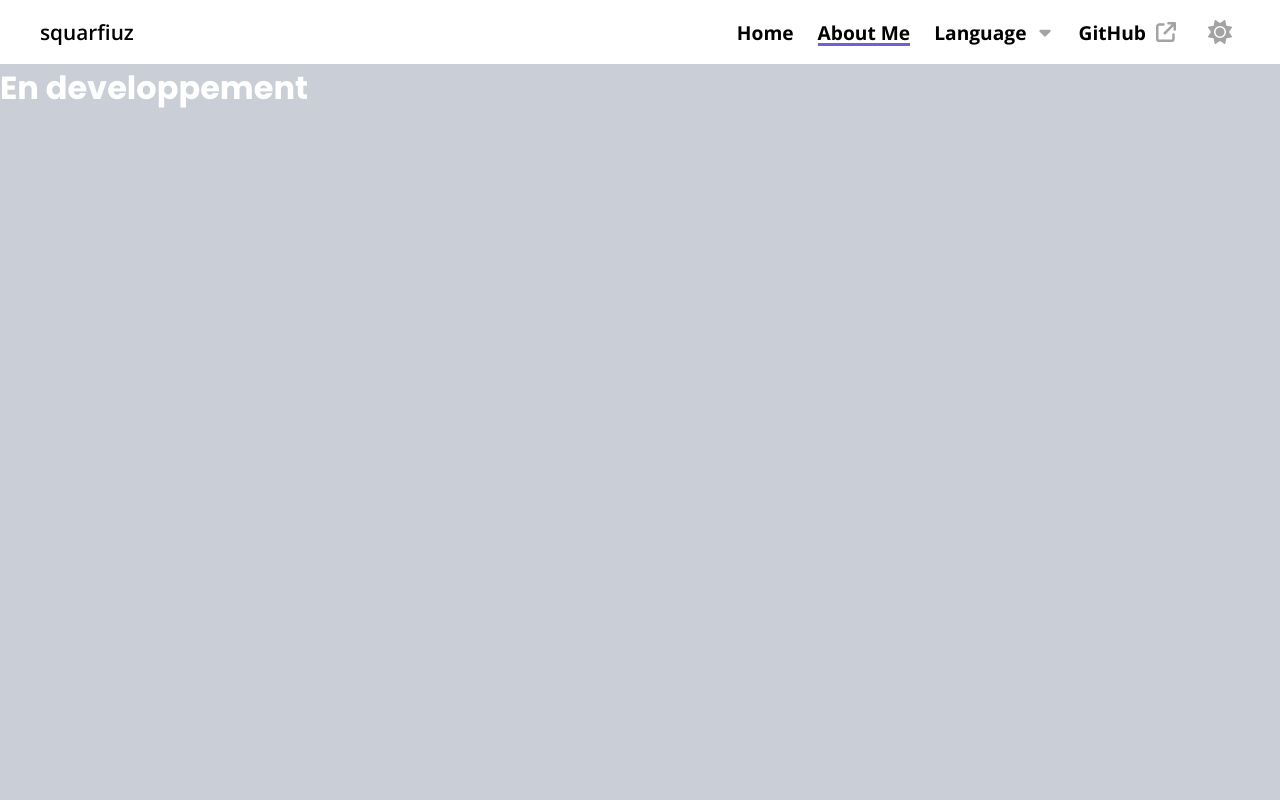
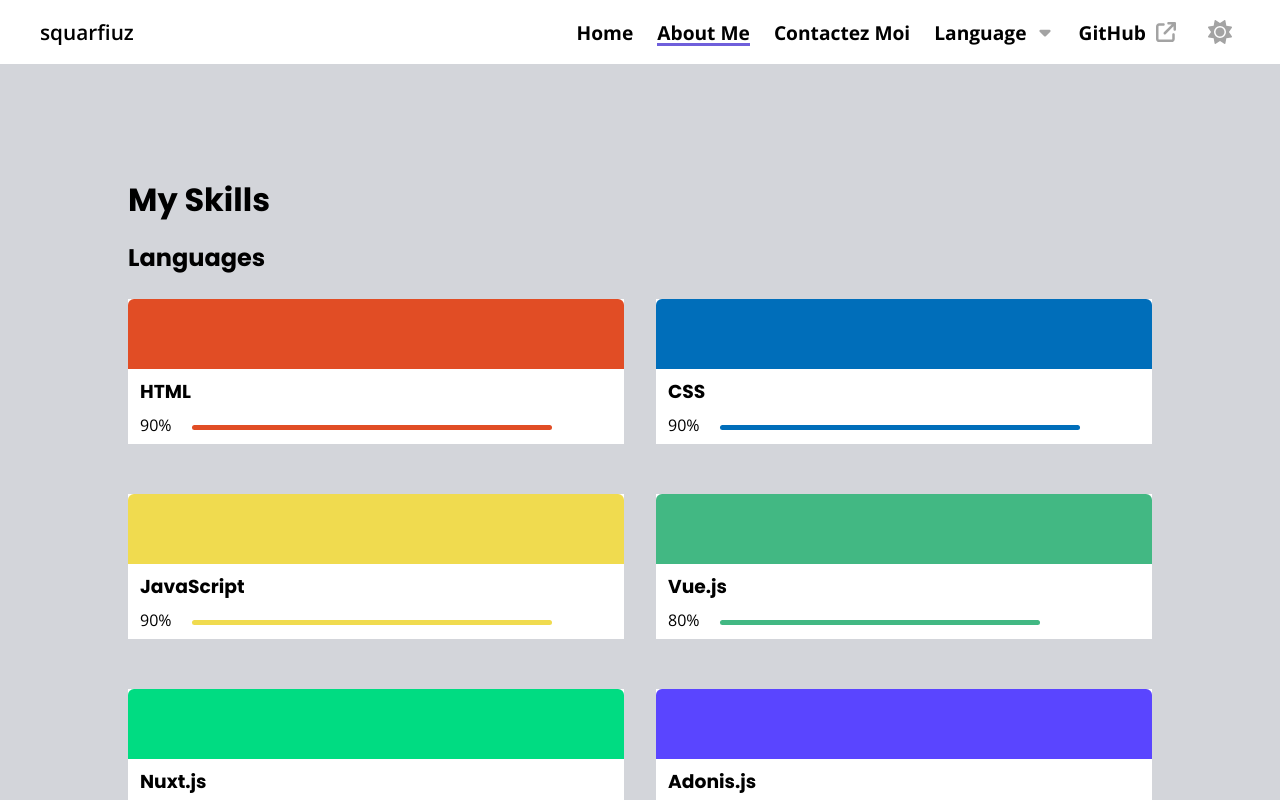
Before and after one commit to squarfiuz/portfolio, a Vue app: page /aboutme in a window 1280 px wide. Shown: the top 800 px of the page. Built offline with nearby package versions, Linux system fonts and the light colour scheme.

Commit message:
Add aboutme

```diff
--- a/public/index.html
+++ b/public/index.html
@@ -1,5 +1,5 @@
 <!DOCTYPE html>
-<html lang="en">
+<html>
   <head>
     <meta charset="utf-8">
     <meta http-equiv="X-UA-Compatible" content="IE=edge">
--- a/src/App.vue
+++ b/src/App.vue
@@ -40,9 +40,9 @@ html.dark {
 }
 
 html.light {
-  --scrollbar-track: #caced6;
+  --scrollbar-track: #d3d5da;
   --scrollbar-thumb: #fff;
-  --background-color: #caced6;
+  --background-color: #d3d5da;
   --navbar-color: #fff;
   --dropdown-color: #fff;
   --card-color: #fff;
--- a/src/assets/translation/en.json
+++ b/src/assets/translation/en.json
@@ -4,6 +4,7 @@
       "navlinks": {
         "home": "Home",
         "aboutme": "About Me",
+        "contactme": "Contactez Moi",
         "language": "Language",
         "github": "GitHub"
       }
@@ -18,6 +19,14 @@
           "discord_profile": "My Discord profile",
           "discord_server": "My Discord guild"
         }
+      },
+      "aboutme": {
+        "title": "My Skills",
+        "subtitles": {
+          "languages": "Languages",
+          "os": "OS",
+          "design": "Design"
+        }
       }
     }
   }
--- a/src/assets/translation/fr.json
+++ b/src/assets/translation/fr.json
@@ -4,6 +4,7 @@
       "navlinks": {
         "home": "Accueil",
         "aboutme": "A Propos De Moi",
+        "contactme": "Contactez Moi",
         "language": "Langue",
         "github": "GitHub"
       }
@@ -18,6 +19,14 @@
           "discord_profile": "Mon profil Discord",
           "discord_server": "Mon serveur Discord"
         }
+      },
+      "aboutme": {
+        "title": "Mes Compétences",
+        "subtitles": {
+          "languages": "Languages",
+          "os": "OS",
+          "design": "Designe"
+        }
       }
     }
   }
--- a/src/components/Navbar.vue
+++ b/src/components/Navbar.vue
@@ -38,9 +38,29 @@
     </header>
     <aside :class="`sidebar ${sidebar_enable ? 'open' : ''}`">
       <nav class="nav-links">
-        <router-link to="/" :class="`link ${store.state.page === 'home' ? 'active' : ''}`">Acceuil</router-link>
-        <router-link to="/aboutme" :class="`link ${store.state.page === 'aboutme' ? 'active' : ''}`">A Propos De Moi</router-link>
-        <a href="https://github.com/squarfiuz/portfolio" target="_blank" class="link">GitHub <font-awesome-icon icon="arrow-up-right-from-square" type="fa" /></a>
+        <div v-for="navlink in navlinks" :key="navlink.id" class="item">
+          <router-link v-if="navlink.type === 'router-link'" :to="navlink.link" :class="`link ${store.state.page === navlink.id ? 'active' : ''}`">
+            {{ translation.navlinks[navlink.id] }}
+          </router-link>
+          <a v-if="navlink.type === 'link'" :href="navlink.link" target="_blank" class="link">
+            {{ translation.navlinks[navlink.id] }}
+            <font-awesome-icon type="fa" icon="arrow-up-right-from-square" class="icon" />
+          </a>
+          <div v-if="navlink.type === 'dropdown-link'" :class="`dropdown-link ${dropdown_active.includes(navlink.id) ? 'active' : ''}`">
+            <div class="dropdown" @click="dropdown_toggle(navlink.id)">
+              {{ translation.navlinks[navlink.id] }}
+              <font-awesome-icon type="fa" icon="caret-down" class="icon" />
+            </div>
+            <ul class="options">
+              <li v-for="option in navlink.options" :key="option.id" class="option">
+                <div v-if="option.type === 'button'" class="item">
+                  <font-awesome-icon :style="`opacity: ${store.state[navlink.id] === option.id ? '1' : '0'}`" type="fa" icon="caret-right" class="icon" />
+                  <div v-if="navlink.id === 'language'" :class="`button ${store.state.language === option.id ? 'active' : ''}`" @click="change_language(option.id)">{{ option.name }}</div>
+                </div>
+              </li>
+            </ul>
+          </div>
+        </div>
       </nav>
     </aside>
   </div>
@@ -62,6 +82,8 @@ const translation = translations[store.state.language].components.Navbar;
 
 const sidebar_enable = ref(false);
 
+const dropdown_active = ref([]);
+
 const navlinks = [
   {
     id: "home",
@@ -71,6 +93,11 @@ const navlinks = [
   {
     id: "aboutme",
     link: "/aboutme",
+    type: "router-link"
+  },
+  {
+    id: "contactme",
+    link: "/contactme",
     type: "router-link"
   },
   {
@@ -111,10 +138,101 @@ function sidebar_toggle() {
   sidebar_enable.value = !sidebar_enable.value;
 };
 
+function dropdown_toggle(name) {
+  if (dropdown_active.value.includes(name)) {
+    dropdown_active.value = dropdown_active.value.filter(item => item !== name);
+  } else {
+    dropdown_active.value.push(name);
+  }
+
+  console.log(dropdown_active);
+}
+
 
 </script>
 
 <style lang="scss" scoped>
+.nav-links {
+  display: flex;
+  align-items: center;
+
+  .link {
+    display: flex;
+    align-items: center;
+    background: linear-gradient(to top, var(--link-color-over) 0%, var(--link-color-over) 10%, transparent 10.01%) no-repeat left bottom / 0 100%;
+    color: var(--link-color);
+    margin-left: 1.5rem;
+    font-size: 1.2rem;
+    font-weight: 700;
+    transition: background-size 0.3s;
+
+    &:hover, &.active { background-size: 100% 100%; }
+
+    .icon {
+      fill: #a3a3a3;
+      margin-left: 10px;
+      height: 20px;
+      width: 20px;
+    }
+  }
+}
+
+.dropdown-link {
+  position: relative;
+
+  .dropdown {
+    cursor: pointer;
+    display: flex;
+    align-items: center;
+    color: var(--link-color);
+    margin-left: 1.5rem;
+    font-size: 1.2rem;
+    font-weight: 700;
+
+    .icon {
+      fill: #a3a3a3;
+      margin-left: 10px;
+      height: 18px;
+      width: 18px;
+    }
+  }
+
+  .options {
+    display: none;
+    top: 24px;
+    right: -8px;
+    background-color: var(--dropdown-color);
+    color: var(--text-color);
+    list-style: none;
+    border-radius: 6px;
+    padding: 12px 0;
+    min-width: 128px;
+    box-shadow: 0 12px 32px rgba(0, 0, 0, 0.1), 0 2px 6px rgba(0, 0, 0, 0.08);
+
+    .item {
+      display: flex;
+      align-items: center;
+
+      .button {
+        cursor: pointer;
+        background: linear-gradient(to top, var(--link-color-over) 0%, var(--link-color-over) 10%, transparent 10.01%) no-repeat left bottom / 0 100%;
+        margin-left: 8px;
+        line-height: 32px;
+        transition: background-size 0.3s;
+
+        &:hover, &.active { background-size: 100% 100%; }
+      }
+
+      .icon {
+        fill: #a3a3a3;
+        margin-left: 10px;
+        height: 18px;
+        width: 18px;
+      }
+    }
+  }
+}
+
 .navbar {
   position: fixed;
   top: 0;
@@ -150,6 +268,22 @@ function sidebar_toggle() {
     font-size: 1.3rem;
     font-weight: 600;
   }
+
+  .nav-links {
+    .dropdown-link {
+      position: relative;
+
+      &:hover {
+        .options { display: block; }
+      }
+
+      .options {
+        position: absolute;
+        top: 26px;
+        right: -8px;
+      }
+    }
+  }
 }
 
 .sidebar {
@@ -174,90 +308,14 @@ function sidebar_toggle() {
     padding: 1rem 1.5rem;
 
     .link { line-height: 46px; }
-  }
-}
 
-.nav-links {
-  display: flex;
-  align-items: center;
+    .dropdown-link {
+      .options {
+        padding: 5px 18px;
+      }
 
-  .link {
-    display: flex;
-    align-items: center;
-    background: linear-gradient(to top, var(--link-color-over) 0%, var(--link-color-over) 10%, transparent 10.01%) no-repeat left bottom / 0 100%;
-    color: var(--link-color);
-    margin-left: 1.5rem;
-    font-size: 1.2rem;
-    font-weight: 700;
-    transition: background-size 0.3s;
-
-    &:hover, &.active { background-size: 100% 100%; }
-
-    .icon {
-      fill: #a3a3a3;
-      margin-left: 10px;
-      height: 20px;
-      width: 20px;
-    }
-  }
-
-  .dropdown-link {
-    position: relative;
-
-    .dropdown {
-      cursor: pointer;
-      display: flex;
-      align-items: center;
-      color: var(--link-color);
-      margin-left: 1.5rem;
-      font-size: 1.2rem;
-      font-weight: 700;
-
-      .icon {
-        fill: #a3a3a3;
-        margin-left: 10px;
-        height: 18px;
-        width: 18px;
-      }
-    }
-
-    &:hover {
-      .options { display: block; }
-    }
-
-    .options {
-      position: absolute;
-      display: none;
-      top: 24px;
-      right: -8px;
-      background-color: var(--dropdown-color);
-      color: var(--text-color);
-      list-style: none;
-      border-radius: 6px;
-      padding: 12px 0;
-      min-width: 128px;
-      box-shadow: 0 12px 32px rgba(0, 0, 0, 0.1), 0 2px 6px rgba(0, 0, 0, 0.08);
-
-      .item {
-        display: flex;
-        align-items: center;
-
-        .button {
-          cursor: pointer;
-          background: linear-gradient(to top, var(--link-color-over) 0%, var(--link-color-over) 10%, transparent 10.01%) no-repeat left bottom / 0 100%;
-          margin-left: 8px;
-          line-height: 32px;
-          transition: background-size 0.3s;
-
-          &:hover, &.active { background-size: 100% 100%; }
-        }
-
-        .icon {
-          fill: #a3a3a3;
-          margin-left: 10px;
-          height: 18px;
-          width: 18px;
-        }
+      &.active {
+        .options { display: block; }
       }
     }
   }
--- a/src/pages/index/aboutme.vue
+++ b/src/pages/index/aboutme.vue
@@ -1,16 +1,280 @@
 <template>
   <div>
-    <h1 style="color: #fff">En developpement</h1>
+    <h1 class="title">{{ translation.title }}</h1>
+    <div class="skills">
+      <div v-for="skill in skills" :key="skill.id" class="skill">
+        <h2 class="subtitle">{{ translation.subtitles[skill.id] }}</h2>
+        <div class="cards">
+          <a v-for="item in skill[skill.id]" :key="item.id" :href="item.link" target="_blank" class="card">
+            <div class="banner" :style="{ backgroundColor: item.color }"></div>
+            <h3 class="skill-name">{{ item.name }}</h3>
+            <div class="skill-level">
+              <span v-if="['languages', 'design'].includes(skill.id)" class="percentage">{{ item.level }}%</span>
+              <span v-if="['os'].includes(skill.id)" class="percentage">{{ item.years }} years</span>
+              <div class="skill-level-bar">
+                <div class="background"></div>
+                <div v-if="['languages', 'design'].includes(skill.id)" class="bar" :style="{ backgroundColor: item.color, width: `${item.level}%` }"></div>
+                <div v-if="['os'].includes(skill.id)" class="bar" :style="{ backgroundColor: item.color, width: `${item.years * 100 / total_years}%` }"></div>
+              </div>
+            </div>
+          </a>
+        </div>
+      </div>
+    </div>
   </div>
 </template>
 
 <script setup>
+import { ref } from "vue";
 import { useStore } from "vuex";
+import en from "../../assets/translation/en.json";
+import fr from "../../assets/translation/fr.json";
+
+const translations = { en, fr };
 
 const store = useStore();
 store.commit("change_page", "aboutme");
+
+const translation = ref(translations[store.state.language].pages.index.aboutme);
+
+const total_years = ref(3);
+const skills = ref([
+  {
+    id: "languages",
+    languages: [
+      {
+        name: "HTML",
+        level: 90,
+        id: "html5",
+        color: "#e14d25",
+        link: "https://developer.mozilla.org/fr/docs/Web/HTML"
+      },
+      {
+        name: "CSS",
+        level: 90,
+        id: "css3",
+        color: "#006eba",
+        link: "https://developer.mozilla.org/fr/docs/Web/CSS"
+      },
+      {
+        name: "JavaScript",
+        level: 90,
+        id: "javascript",
+        color: "#f0db4f",
+        link: "https://developer.mozilla.org/fr/docs/Web/JavaScript"
+      },
+      {
+        name: "Vue.js",
+        level: 80,
+        id: "vuejs",
+        color: "#42b883",
+        link: "https://vuejs.org"
+      },
+      {
+        name: "Nuxt.js",
+        level: 70,
+        id: "nuxtjs",
+        color: "#00dc82",
+        link: "https://nuxtjs.org"
+      },
+      {
+        name: "Adonis.js",
+        level: 80,
+        id: "adonisjs",
+        color: "#5a45ff",
+        link: "https://adonisjs.com"
+      },
+      {
+        name: "ExpressJS",
+        level: 90,
+        id: "expressjs",
+        color: "#aeaeae",
+        link: "http://expressjs.com"
+      },
+      {
+        name: "PostgreSQL",
+        level: 70,
+        id: "postgres",
+        color: "#306091",
+        link: "https://www.postgresql.org"
+      },
+      {
+        name: "MongoDB",
+        level: 100,
+        id: "mongodb",
+        color: "#46b04e",
+        link: "https://www.mongodb.com"
+      },
+      {
+        name: "C++",
+        level: 5,
+        id: "cplusplus",
+        color: "#06407f",
+        link: "https://docs.microsoft.com/cpp/cpp"
+      },
+      {
+        name: "Git",
+        level: 70,
+        id: "git",
+        color: "#ee5132",
+        link: "https://git-scm.com"
+      },
+    ],
+  },
+  {
+    id: "os",
+    os: [
+      {
+        name: "Windows",
+        years: 3,
+        id: "windows",
+        color: "#00abed",
+        link: "https://www.microsoft.com/windows"
+      },
+      {
+        name: "Kali",
+        years: 1.5,
+        id: "kali",
+        color: "#2785f3",
+        link: "https://www.kali.org"
+      },
+      {
+        name: "Ubuntu",
+        years: 1,
+        id: "ubuntu",
+        color: "#f47320",
+        link: "https://ubuntu.com"
+      }
+    ],
+  },
+  {
+    id: "design",
+    design: [
+      {
+        name: "Blender",
+        level: 30,
+        id: "blender",
+        color: "#fd6e1e",
+        link: "https://www.blender.org"
+      },
+      {
+        name: "Figma",
+        level: 80,
+        id: "figma",
+        color: "#66bb6a",
+        link: "https://www.figma.com"
+      },
+      {
+        name: "Adobe Illustrator",
+        level: 50,
+        id: "illustrator",
+        color: "#ff5722",
+        link: "https://www.adobe.com/products/illustrator.html"
+      },
+      {
+        name: "Adobe Premiere Pro",
+        level: 70,
+        id: "premiere-pro",
+        color: "#e040fb",
+        link: "https://www.adobe.com/products/premiere.html"
+      }
+    ]
+  }
+]);
 </script>
 
 <style lang="scss" scoped>
+.content {
+  padding: 7rem 10%;
 
+  .title, .subtitle {
+    color: var(--text-color);
+  }
+
+  .skills {
+    margin: 1rem 0;
+
+    .skill {
+      .cards {
+        display: grid;
+        grid-template-columns: 1fr 1fr 1fr;
+        grid-gap: 50px 32px;
+        gap: 50px 32px;
+        margin: 1.5rem 0 2rem;
+
+        .card {
+          background-color: var(--card-color);
+
+          .banner {
+            border-radius: 6px 6px 0 0;
+            height: 70px;
+            width: 100%;
+          }
+
+          .skill-name {
+            color: var(--text-color);
+            padding: 0.5rem .75rem 0;
+          }
+
+          .skill-level {
+            display: flex;
+            align-items: center;
+            justify-content: flex-start;
+            padding: 0.5rem 0.75rem;
+            width: 100%;
+
+            .percentage {
+              color: var(--text-color);
+              white-space: nowrap;
+            }
+
+            .skill-level-bar {
+              position: relative;
+              margin: 0 20px;
+              width: 100%;
+
+              .bar {
+                position: absolute;
+                border-radius: 6px;
+                height: 5px;
+              }
+
+              .background {
+                position: absolute;
+                background-color: #fff;
+                border-radius: 6px;
+                height: 5px;
+                width: 100%;
+              }
+            }
+          }
+        }
+      }
+    }
+  }
+}
+
+@media only screen and (max-width: 1500px) {
+  .content {
+    .skills {
+      .skill {
+        .cards {
+          grid-template-columns: 1fr 1fr;
+        }
+      }
+    }
+  }
+}
+
+@media only screen and (max-width: 1000px) {
+  .content {
+    .skills {
+      .skill {
+        .cards {
+          grid-template-columns: 1fr;
+        }
+      }
+    }
+  }
+}
 </style>
--- /dev/null
+++ b/src/pages/index/contactme.vue
@@ -0,0 +1,16 @@
+<template>
+  <div>
+    <h1 style="color: #fff">En developpement</h1>
+  </div>
+</template>
+
+<script setup>
+import { useStore } from "vuex";
+
+const store = useStore();
+store.commit("change_page", "contactme");
+</script>
+
+<style lang="scss" scoped>
+
+</style>
--- a/src/pages/index/index.vue
+++ b/src/pages/index/index.vue
@@ -77,6 +77,7 @@
 </template>
 
 <script setup>
+import { ref } from "vue";
 import { useStore } from "vuex";
 import en from "../../assets/translation/en.json";
 import fr from "../../assets/translation/fr.json";
@@ -86,7 +87,7 @@ const translations = { en, fr };
 const store = useStore();
 store.commit("change_page", "home");
 
-const translation = translations[store.state.language].pages.index.index;
+const translation = ref(translations[store.state.language].pages.index.index);
 </script>
 
 <style lang="scss" scoped>
--- a/src/router.js
+++ b/src/router.js
@@ -16,6 +16,11 @@ const routes = [
         path: '/aboutme',
         component: () => import('./pages/index/aboutme.vue'),
         name: 'index-aboutme'
+      },
+      {
+        path: '/contactme',
+        component: () => import('./pages/index/contactme.vue'),
+        name: 'index-contactme'
       }
     ]
   }
```
